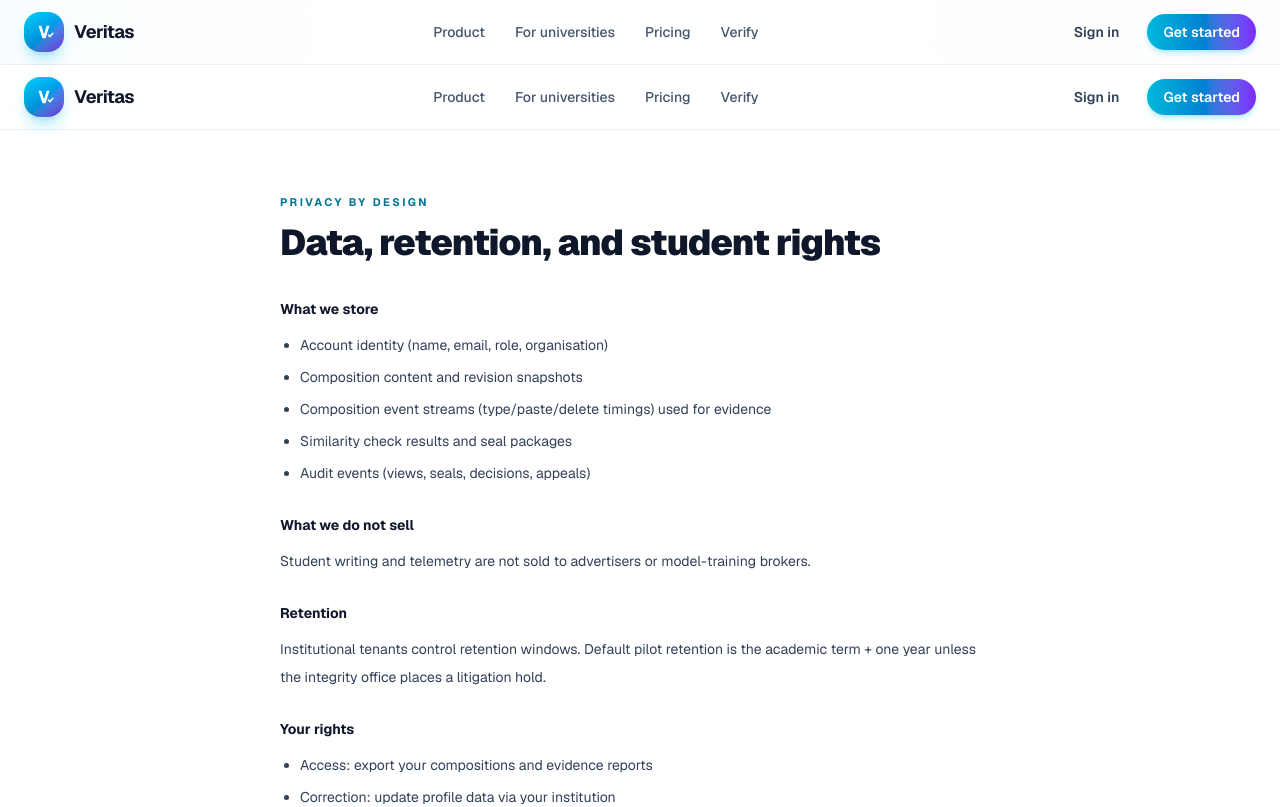
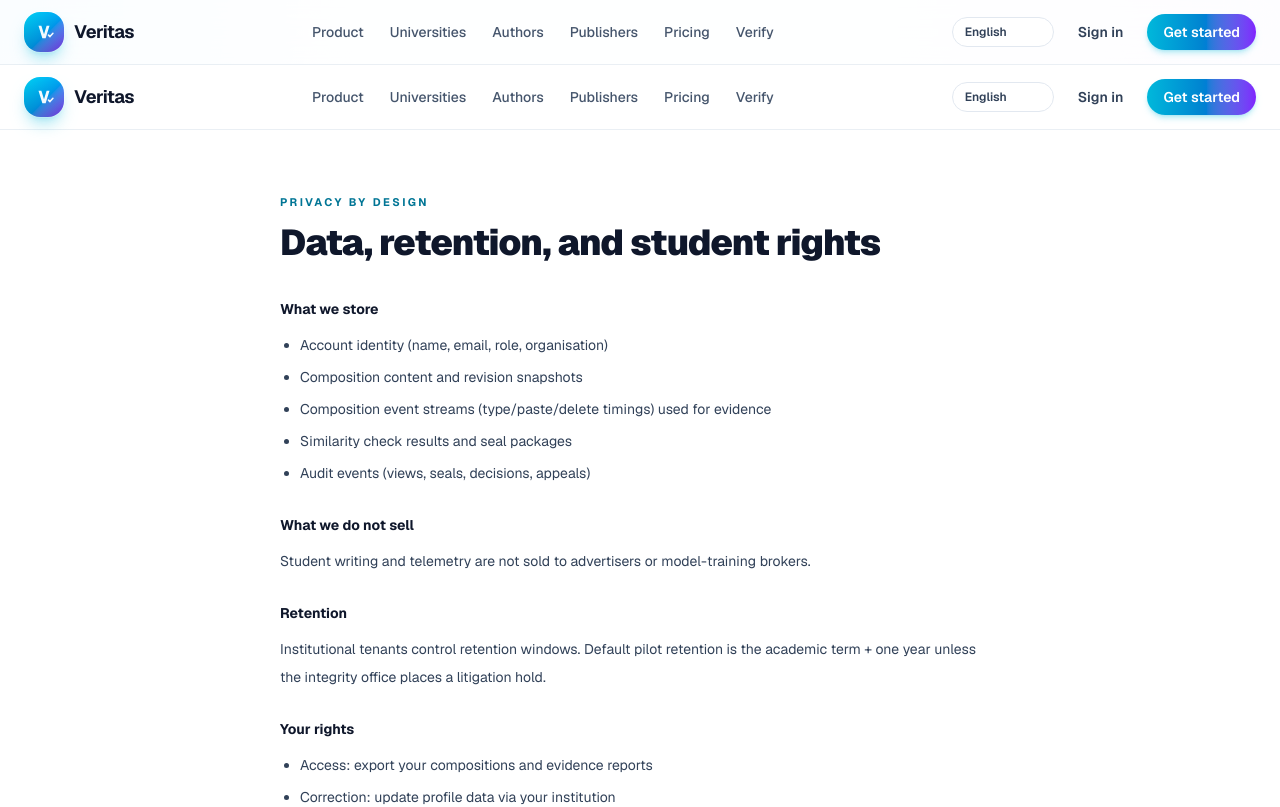
Before and after one commit to heidif24/veritas, a Next.js app: page /privacy in a window 1280 px wide. Shown: the top 807 px of the page. Built offline with nearby package versions, Linux system fonts and the light colour scheme.

Commit message:
feat: pricing page, language switcher, distinct Universities/Authors/Publishers pages

```diff
--- /dev/null
+++ b/app/api/assignments/invite/route.ts
@@ -0,0 +1,70 @@
+import { NextResponse } from "next/server";
+import { requireAuth } from "@/lib/auth";
+import { getDb } from "@/lib/db";
+import { recordAudit } from "@/lib/audit";
+
+export const runtime = "nodejs";
+
+function ensureInvites() {
+  getDb().exec(`
+    CREATE TABLE IF NOT EXISTS assignment_invites (
+      id TEXT PRIMARY KEY,
+      assignment_id TEXT NOT NULL,
+      email TEXT NOT NULL,
+      status TEXT NOT NULL DEFAULT 'pending',
+      created_at TEXT NOT NULL DEFAULT CURRENT_TIMESTAMP,
+      UNIQUE(assignment_id, email)
+    );
+  `);
+}
+
+export async function POST(request: Request) {
+  try {
+    const user = await requireAuth();
+    if (user.role !== "INSTRUCTOR" && user.role !== "ADMIN") {
+      return NextResponse.json({ error: "Forbidden" }, { status: 403 });
+    }
+    ensureInvites();
+    const body = await request.json().catch(() => ({}));
+    const assignmentId = String(body.assignmentId || "");
+    const emails: string[] = Array.isArray(body.emails) ? body.emails.map(String) : [];
+    if (!assignmentId || !emails.length) {
+      return NextResponse.json({ error: "assignmentId and emails required" }, { status: 400 });
+    }
+
+    const db = getDb();
+    let invited = 0;
+    for (const email of emails) {
+      const clean = email.trim().toLowerCase();
+      if (!clean.includes("@")) continue;
+      const id = crypto.randomUUID().replace(/-/g, "").slice(0, 16);
+      try {
+        db.prepare(
+          `INSERT OR IGNORE INTO assignment_invites (id, assignment_id, email, status) VALUES (?, ?, ?, 'pending')`,
+        ).run(id, assignmentId, clean);
+        invited += 1;
+
+        const existing = db.prepare("SELECT id FROM users WHERE lower(email) = ?").get(clean) as { id?: string } | undefined;
+        if (existing?.id) {
+          const assignment = db.prepare("SELECT course_id FROM assignments WHERE id = ?").get(assignmentId) as { course_id?: string } | undefined;
+          if (assignment?.course_id) {
+            const eid = crypto.randomUUID().replace(/-/g, "").slice(0, 16);
+            db.prepare(
+              `INSERT OR IGNORE INTO enrollments (id, course_id, user_id, role) VALUES (?, ?, ?, 'STUDENT')`,
+            ).run(eid, assignment.course_id, existing.id);
+          }
+        }
+      } catch { /* skip */ }
+    }
+
+    recordAudit({
+      action: "assignment_invites",
+      actorId: user.id,
+      metadata: { assignmentId, invited, total: emails.length },
+    });
+
+    return NextResponse.json({ ok: true, invited });
+  } catch {
+    return NextResponse.json({ error: "Unauthorized" }, { status: 401 });
+  }
+}
--- /dev/null
+++ b/app/api/entitlements/route.ts
@@ -0,0 +1,15 @@
+import { NextResponse } from "next/server";
+import { requireAuth } from "@/lib/auth";
+import { resolveEntitlement } from "@/lib/entitlements";
+
+export const runtime = "nodejs";
+
+export async function GET() {
+  try {
+    const user = await requireAuth();
+    const entitlement = resolveEntitlement(user.email, user.role);
+    return NextResponse.json({ entitlement, email: user.email, role: user.role });
+  } catch {
+    return NextResponse.json({ error: "Unauthorized" }, { status: 401 });
+  }
+}
--- /dev/null
+++ b/app/components/language-switcher.tsx
@@ -0,0 +1,42 @@
+"use client";
+
+import { LOCALES, type Locale } from "@/lib/i18n";
+import { useEffect, useState } from "react";
+
+export function LanguageSwitcher() {
+  const [locale, setLocale] = useState<Locale>("en");
+
+  useEffect(() => {
+    const match = document.cookie.match(/(?:^|;\s*)veritas_locale=([a-z]{2})/);
+    if (match && LOCALES.some((l) => l.code === match[1])) {
+      setLocale(match[1] as Locale);
+    }
+  }, []);
+
+  function change(code: Locale) {
+    setLocale(code);
+    document.cookie = `veritas_locale=${code};path=/;max-age=31536000;samesite=lax`;
+    const meta = LOCALES.find((l) => l.code === code);
+    document.documentElement.lang = code;
+    document.documentElement.dir = meta?.dir || "ltr";
+    window.dispatchEvent(new CustomEvent("veritas:locale", { detail: code }));
+  }
+
+  return (
+    <label className="relative inline-flex items-center">
+      <span className="sr-only">Language</span>
+      <select
+        value={locale}
+        onChange={(e) => change(e.target.value as Locale)}
+        className="appearance-none rounded-full border border-slate-200 bg-white py-1.5 pl-3 pr-7 text-xs font-semibold text-slate-700 outline-none hover:bg-slate-50"
+        aria-label="Select language"
+      >
+        {LOCALES.map((l) => (
+          <option key={l.code} value={l.code}>
+            {l.native}
+          </option>
+        ))}
+      </select>
+    </label>
+  );
+}
--- a/app/components/site-header.tsx
+++ b/app/components/site-header.tsx
@@ -1,25 +1,28 @@
 import Link from "next/link";
 import { VeritasLogo } from "./veritas-logo";
+import { LanguageSwitcher } from "./language-switcher";
 
 export function SiteHeader() {
   const navItems = [
     { label: "Product", href: "/platform" },
-    { label: "For universities", href: "/universities" },
+    { label: "Universities", href: "/universities" },
+    { label: "Authors", href: "/authors" },
+    { label: "Publishers", href: "/publishers" },
     { label: "Pricing", href: "/pricing" },
     { label: "Verify", href: "/verify" },
   ];
 
   return (
     <header className="sticky top-0 z-50 border-b border-slate-200/70 bg-white/85 backdrop-blur-xl">
-      <div className="mx-auto flex max-w-7xl items-center justify-between gap-4 px-4 py-3 sm:px-6">
+      <div className="mx-auto flex max-w-7xl items-center justify-between gap-3 px-4 py-3 sm:px-6">
         <VeritasLogo href="/" size="md" />
 
-        <nav className="hidden flex-1 items-center justify-center gap-0.5 text-sm text-slate-600 md:flex">
+        <nav className="hidden flex-1 items-center justify-center gap-0.5 text-sm text-slate-600 lg:flex">
           {navItems.map((item) => (
             <Link
               key={item.href}
               href={item.href}
-              className="rounded-full px-3.5 py-2 font-medium transition hover:bg-slate-100 hover:text-slate-900"
+              className="rounded-full px-3 py-2 font-medium transition hover:bg-slate-100 hover:text-slate-900"
             >
               {item.label}
             </Link>
@@ -27,9 +30,10 @@ export function SiteHeader() {
         </nav>
 
         <div className="flex items-center gap-2 sm:gap-3">
+          <LanguageSwitcher />
           <Link
             href="/login"
-            className="rounded-full px-3 py-2 text-xs font-semibold text-slate-700 transition hover:bg-slate-100 sm:px-4 sm:text-sm"
+            className="rounded-full px-3 py-2 text-xs font-semibold text-slate-700 transition hover:bg-slate-100 sm:text-sm"
           >
             Sign in
           </Link>
```
